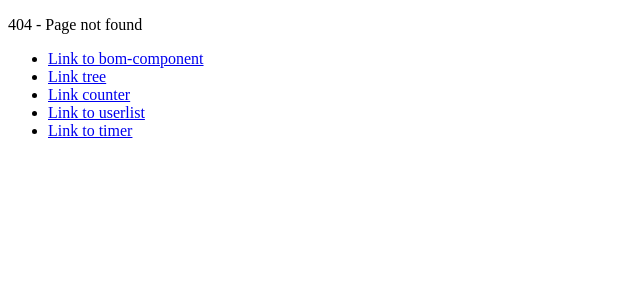
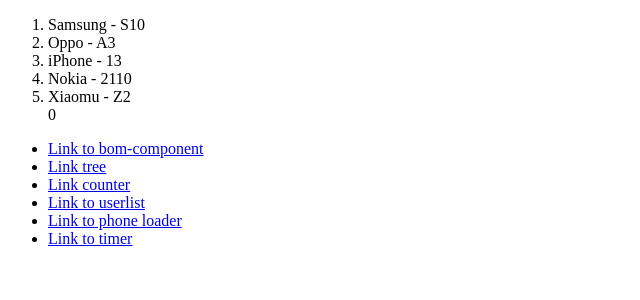
Before and after one commit to AnastasiiaKononova/react-welcome, a React (Create React App) app: page /phoneloader in a window 1280 px wide. Before the commit this address had no page. Shown: the top 300 px of the page, without its empty margins (0-640 px from the left). Built offline with nearby package versions, Linux system fonts and the light colour scheme.

Commit message:
UserLoader hook task resolve

```diff
--- a/src/App.js
+++ b/src/App.js
@@ -15,6 +15,8 @@ import { BrowserRouter, Route, Routes, NavLink } from "react-router-dom";
 import NewCounter from "./components/NewCounter";
 import UserList from "./components/UserList";
 import Timer from "./components/Timer";
+import PhoneLoader from "./components/PhoneLoader";
+
 
 const { THEMES } = CONSTANTS;
 
@@ -60,6 +62,7 @@ class App extends React.Component {
               <Route path="/tree" element={<Tree />} />
               <Route path="/counter" element={<NewCounter />} />
               <Route path="/userlist" element={<UserList />} />
+              <Route path='/phoneloader' element={<PhoneLoader />} />
               <Route path="/timer" element={<Timer />} />
               <Route path="/*" element={<NotFound />} />
             </Routes>
@@ -76,6 +79,7 @@ class App extends React.Component {
               <li>
                 <NavLink to="/userlist">Link to userlist</NavLink>
               </li>
+              <li><NavLink to='/phoneloader'>Link to phone loader</NavLink></li>
               <li>
                 <NavLink to="/timer">Link to timer</NavLink>
               </li>
--- a/src/components/PhoneLoader/index.js
+++ b/src/components/PhoneLoader/index.js
@@ -1,39 +1,62 @@
 import React, { Component } from 'react';
+import useData from '../../hooks/useData';
+import Spinner from '../Spinner';
 
-class PhoneLoader extends Component {
-    constructor(props) {
-        super(props);
-        this.state = {
-            data: [],
-            error: null,
-            isFetching: true
-        }
-    }
+// class PhoneLoader extends Component {
+//     constructor(props) {
+//         super(props);
+//         this.state = {
+//             data: [],
+//             error: null,
+//             isFetching: true
+//         }
+//     }
 
-    componentDidMount() {
-        this.props.fetchCallback()
-        .then(data => {
-            this.setState({
-                data
-            })
-        })
+//     componentDidMount() {
+//         this.props.fetchCallback()
+//         .then(data => {
+//             this.setState({
+//                 data
+//             })
+//         })
 
-        .catch(error => {
-            this.setState({
-                error
-            })
-        })
+//         .catch(error => {
+//             this.setState({
+//                 error
+//             })
+//         })
 
-        .finally(() => {
-            this.setState({
-                isFetching: false
-            })
-        })
-    }
+//         .finally(() => {
+//             this.setState({
+//                 isFetching: false
+//             })
+//         })
+//     }
 
-    render() {
-        return this.props.children(this.state)
-    }
+//     render() {
+//         return this.props.children(this.state)
+//     }
+// }
+
+// export default PhoneLoader;
+
+function PhoneLoader (props) {
+    const {data, error, isFetching} = useData(() => {
+        return fetch('/phones.json')
+        .then(res => res.json())
+  });
+
+    return (
+        <ol>
+              {data.map(p => <li key={p.id}>{p.brand} - {p.model}</li>)}
+              {error & <p>Ooops, error</p>}
+              {isFetching && <Spinner />}
+         </ol>
+    )
+
 }
 
 export default PhoneLoader;
+/*
+переписати userLoader на використання кастомного хука useData
+*/
--- /dev/null
+++ b/src/hooks/useData.js
@@ -0,0 +1,30 @@
+import React, { useState, useEffect } from 'react';
+
+function useData (fetchCallback) {
+    const [data, setData] = useState([]);
+    const [error, setError] = useState(null);
+    const [isFetching, setFetching] = useState(true);
+
+    useEffect(() => {
+        fetchCallback()
+        .then(data => {
+            setData(data)
+        })
+        .then(error => {
+            setError(error)
+        })
+        .finally(() =>{
+            setFetching(false)
+        })
+    }, [])
+
+    return {data, error, isFetching}
+}
+export default useData;
+/*
+Три техніки, які дозволяють компонентам ділитись логікою
+1. Рендер-проп (передавати компоненті в якості дочірньої функції, як вона має рендерити результат своєї роботи)
+2. HOC (High Order Component) - це функція, яка приймає компонент і повертає цей компонент, що в пропсах міститиме результат певної роботи
+3. Хуки (кастомні хуки)
+Хук - це Javascript-функція, ім'я якої починається з "use", і яка використовує інші хукі
+*/
```
Also changed, not shown: src/components/UserLoader/index.js (added, +35 -0 lines).
